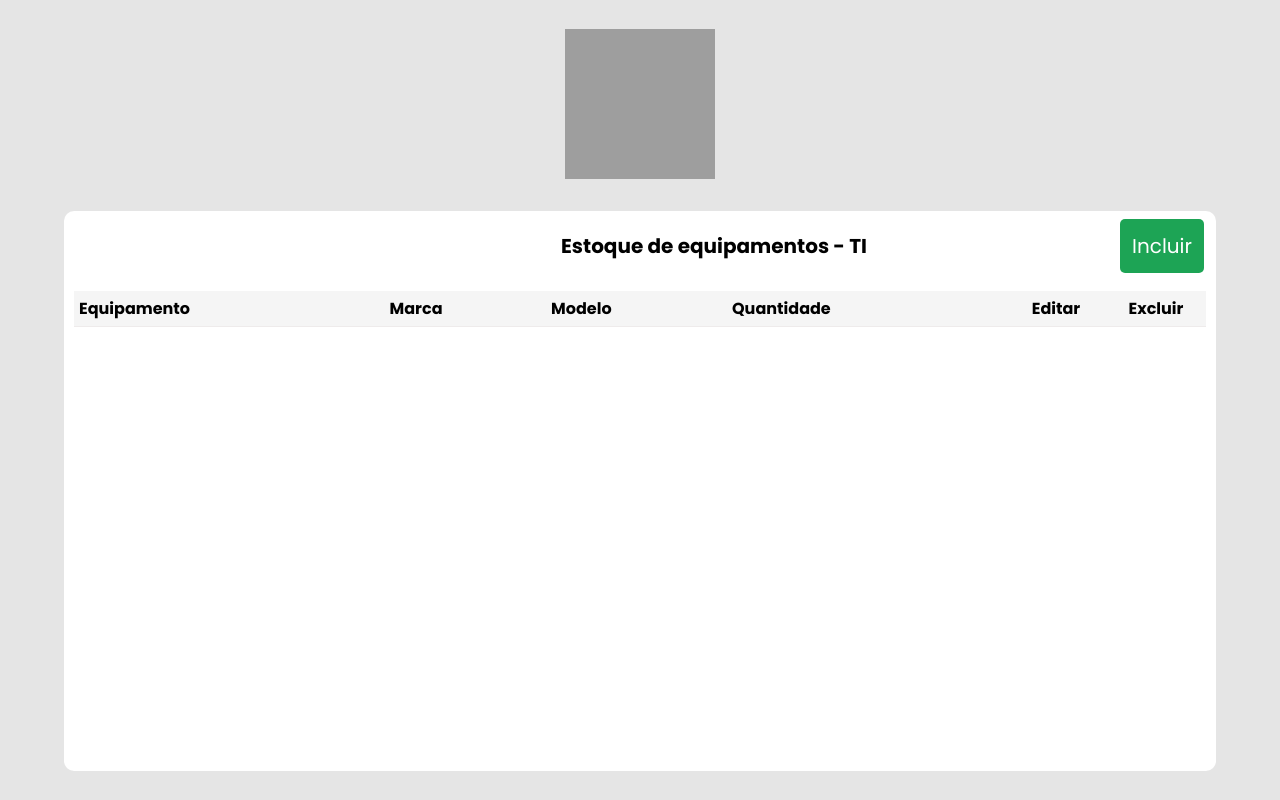
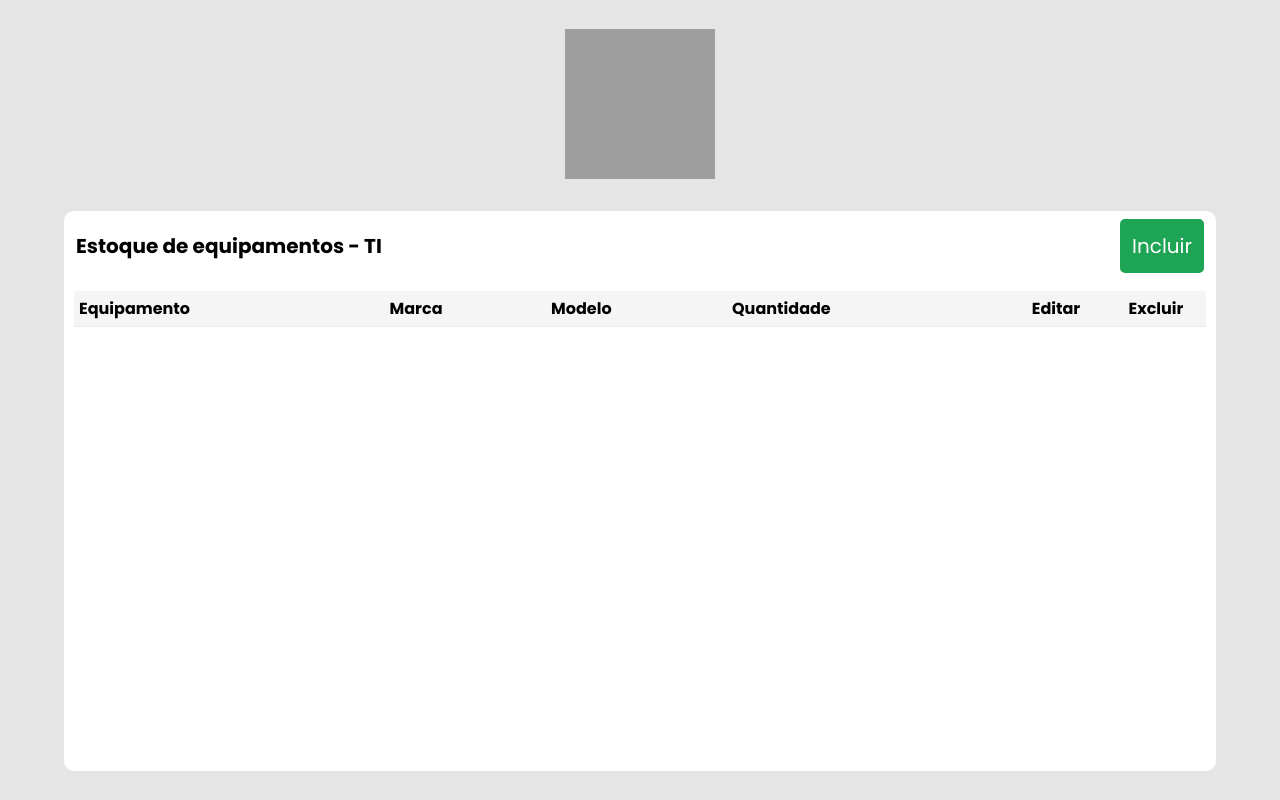
Before and after one commit to herbertribeiro19/Estoque, a PHP site: page / in a window 1280 px wide. Run offline with PHP 8.4, Linux system fonts and the light colour scheme; lists and menus that the app fills with data are empty; grey boxes are pictures that could not be loaded.

Commit message:
update margin - title

```diff
--- a/style.css
+++ b/style.css
@@ -53,7 +53,6 @@ button {
   font-size: 20px;
   word-break: break-all;
   color: black;
-  margin-left: 43%;
 }
 
 #new {
```
